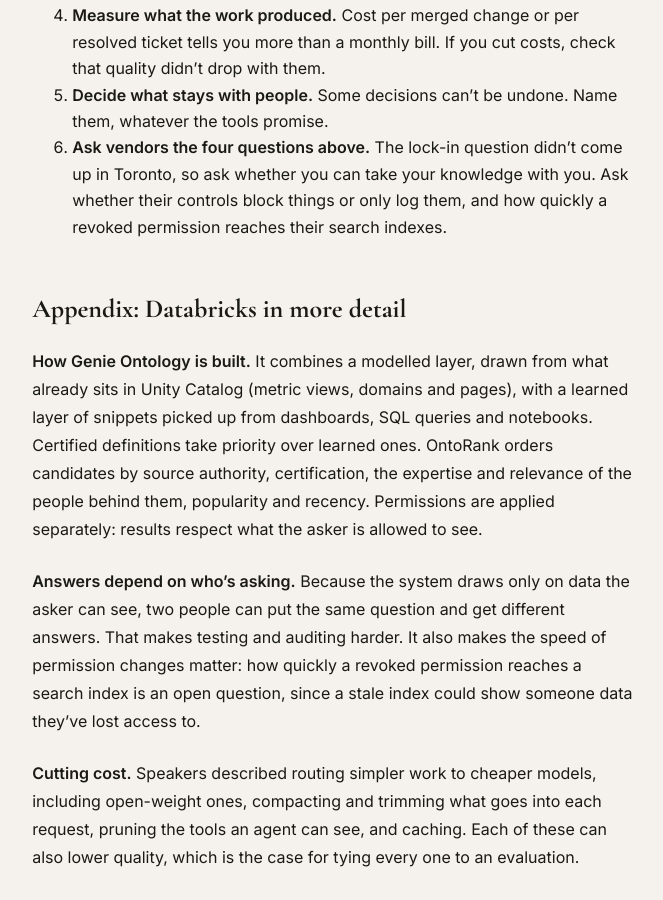
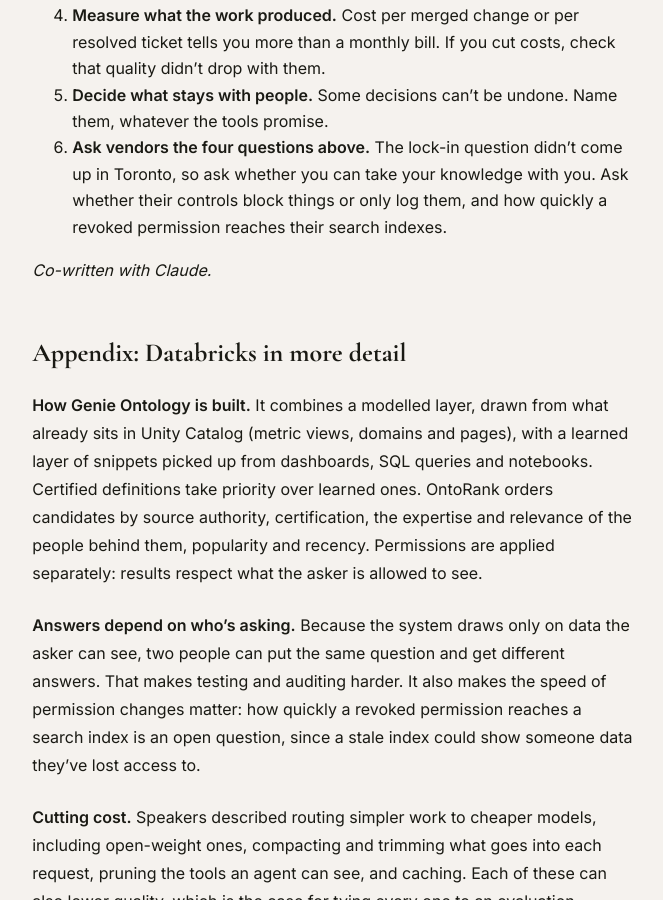
Before and after one commit to fitore/fitore.github.io, a Jekyll site: the page built from _posts/2026-11-27-ai-agent-joins-your-company.md, in a window 1280 px wide and 900 px high, scrolled down 5716 px. Shown: the whole window, without its empty margins (307-970 px from the left). Built offline with Jekyll 4.4.1, drawn with Linux system fonts in a browser that asks for light colours.

Commit message:
Add co-written note to Databricks post
Co-Authored-By: Claude Opus 5.5 <noreply@anthropic.com>

```diff
--- a/_posts/2026-11-27-ai-agent-joins-your-company.md
+++ b/_posts/2026-11-27-ai-agent-joins-your-company.md
@@ -73,6 +73,8 @@ None of these need Databricks.
 5. **Decide what stays with people.** Some decisions can't be undone. Name them, whatever the tools promise.
 6. **Ask vendors the four questions above.** The lock-in question didn't come up in Toronto, so ask whether you can take your knowledge with you. Ask whether their controls block things or only log them, and how quickly a revoked permission reaches their search indexes.
 
+*Co-written with Claude.*
+
 ## Appendix: Databricks in more detail
 
 **How Genie Ontology is built.** It combines a modelled layer, drawn from what already sits in Unity Catalog (metric views, domains and pages), with a learned layer of snippets picked up from dashboards, SQL queries and notebooks. Certified definitions take priority over learned ones. OntoRank orders candidates by source authority, certification, the expertise and relevance of the people behind them, popularity and recency. Permissions are applied separately: results respect what the asker is allowed to see.
```
